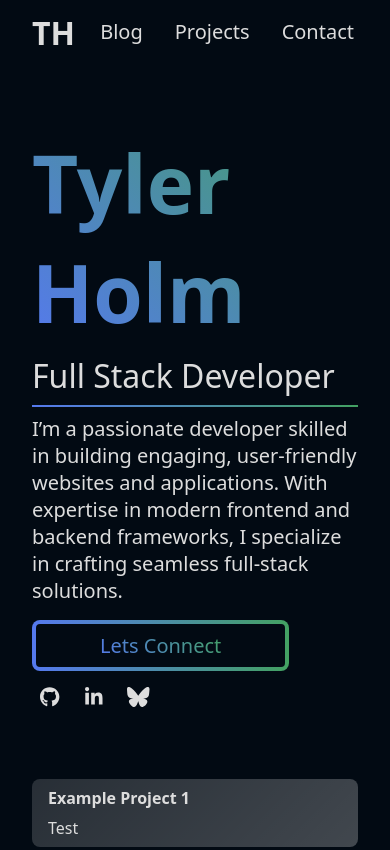
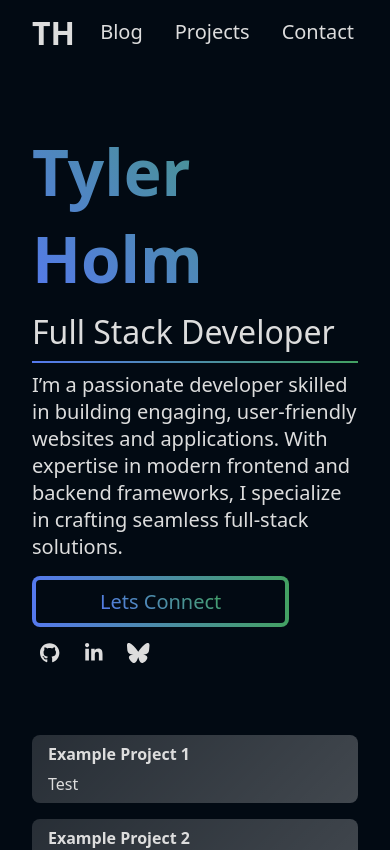
Before and after one commit to callmekass/portfolio, an Angular app in the folder angular-portfolio/: page / in a window 390 px wide. Shown: the top 850 px of the page. Built offline with nearby package versions, Linux system fonts and the light colour scheme.

Commit message:
shrink font size of name on narrow screens

```diff
--- a/angular-portfolio/src/app/pages/home/home.component.scss
+++ b/angular-portfolio/src/app/pages/home/home.component.scss
@@ -159,4 +159,8 @@
   .card {
     width: 100%;
   }
+
+  #name {
+    font-size: 4rem;
+  }
 }
```
